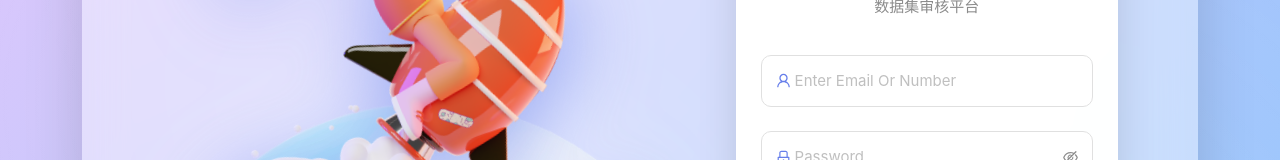
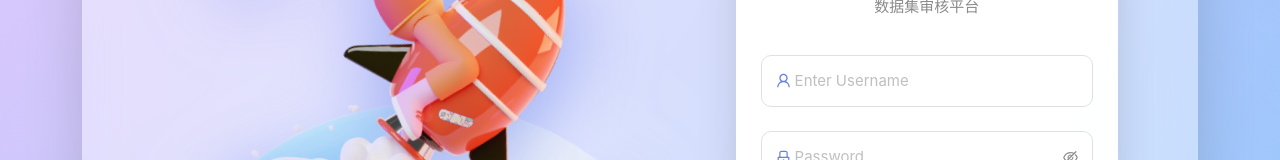
Before and after one commit to zinodynn/revdata, a React (Vite) app in the folder frontend/: page /login in a window 1280 px wide. Shown: the part 299-459 px from the top of the page. Built offline with nearby package versions, Linux system fonts and the light colour scheme.

Commit message:
feat: update placeholder text in username input field on LoginPage

```diff
--- a/frontend/src/pages/LoginPage.tsx
+++ b/frontend/src/pages/LoginPage.tsx
@@ -167,7 +167,7 @@ export default function LoginPage() {
               <Form.Item name="username" rules={[{ required: true, message: '请输入用户名' }]}>
                 <Input
                   prefix={<UserOutlined style={{ color: '#667eea' }} />}
-                  placeholder="Enter Email Or Number"
+                  placeholder="Enter Username"
                   style={{
                     borderRadius: '10px',
                     padding: '14px',
```
